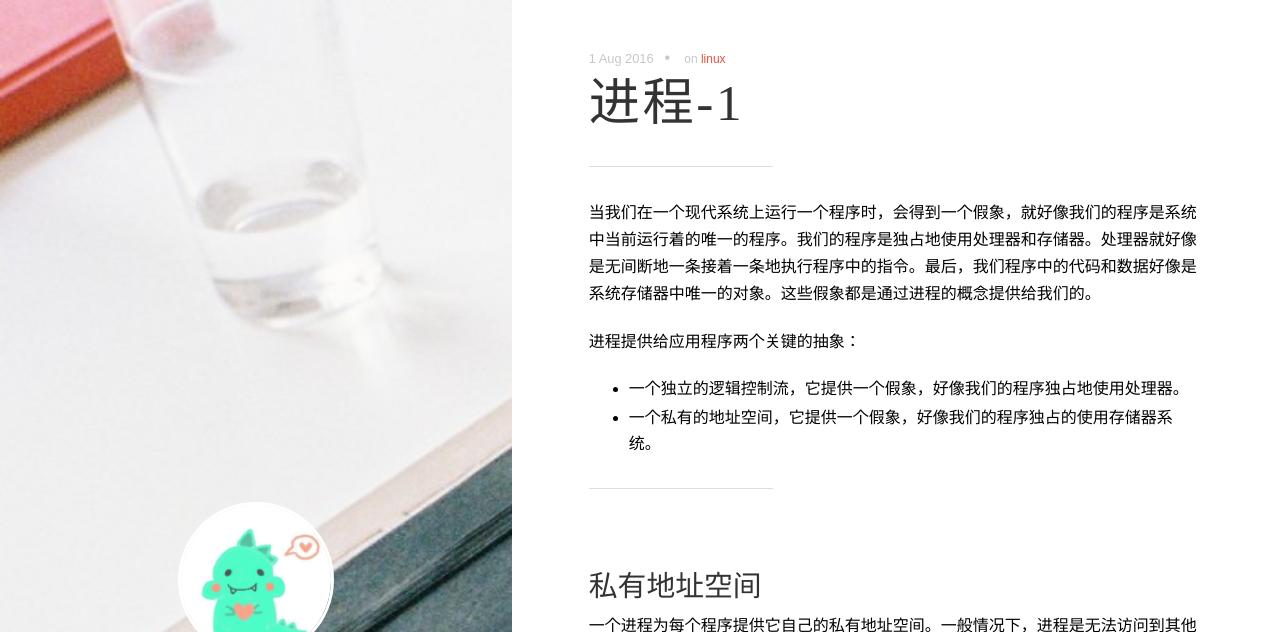
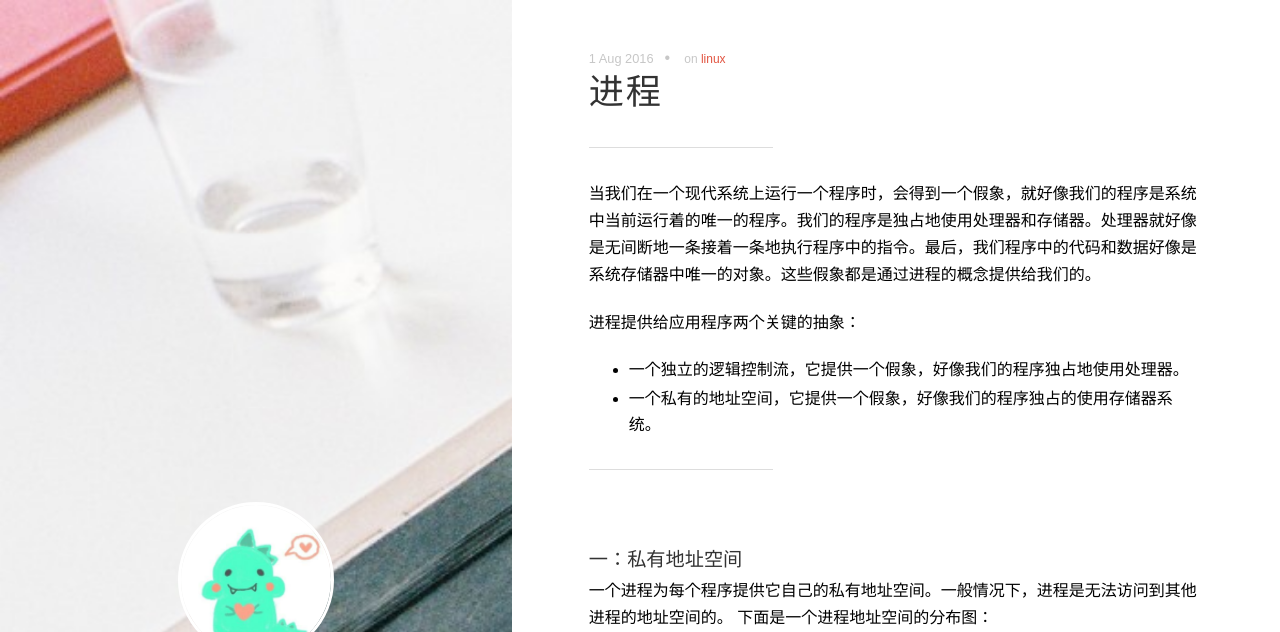
Before and after one commit to CYanLong/CYanLong.github.io, a Jekyll site: the page built from _posts/2016-08-01-process.md, in a window 1280 px wide and 1400 px high, cut to the strip 0-632 px from the top of the window. Built offline with Jekyll 4.4.1, drawn with Linux system fonts in a browser that asks for light colours; nearby versions of some CDN libraries; some of the changed text lies outside the part shown.

Commit message:
update title size

```diff
--- a/_posts/2016-08-01-process.md
+++ b/_posts/2016-08-01-process.md
@@ -1,5 +1,5 @@
 ---
-title: "进程-1"
+title: "进程"
 data: "2016-08-01"
 tags: [linux]
 ---
@@ -14,7 +14,7 @@ tags: [linux]
 
 ---
 <br/>
-<h3>私有地址空间</h3>
+<h4>一：私有地址空间</h4>
 一个进程为每个程序提供它自己的私有地址空间。一般情况下，进程是无法访问到其他进程的地址空间的。
 下面是一个进程地址空间的分布图：
 
@@ -23,17 +23,17 @@ tags: [linux]
 我们看到：每个进程都有自己的 `运行时堆`, `栈`，`代码和数据段(.data, .txt..)`。
 
 ---
-<br/>
-<h3>独立的控制流：</h3>
+
+<h4>二：独立的控制流：</h4>
 
 操作系统使用一种称为上下文切换(context switch)的技术来实现多任务。
 在进程执行的某些时刻，内核可以决定抢占当前进程，并重新开始一个先前被抢占的进程。这种决定叫做调度(schedule)，是由内核中称为调度器的代码处理的。内核为每个进程维持一个上下文。上下文就是内核重新启动一个被抢占的进程所需的状态。
 
 ---
-<br/>
-<h3>进程控制：</h3>
 
-<h4>1.创建和终止进程：</h4>
+<h4>三：进程控制：</h4>
+
+<h5>1.创建和终止进程：</h5>
 
 一个现有进程可以调用 `fork` 函数创建一个新进程：
 函数原型如下：
@@ -80,8 +80,7 @@ tags: [linux]
 
 
 ---
-<br/>
-<h4>2.加载并运行程序</h4>
+<h4>二：加载并运行程序</h4>
 
 大多时候，我们用 `fork`  函数创建子进程后，会让子进程调用一种 `exec` 函数以执行另一个程序。当进程调用一种 `exec` 函数时，该进程执行的程序完全替换为新程序，而新程序则从其main函数开始执行。
 
@@ -150,6 +149,6 @@ tags: [linux]
 最后：**`execve` 函数在当前进程的上下文中加载并运行一个新的程序。它会覆盖当前进程的地址空间，但并没有创建一个新进程。**
 
 ---
-<br/>
-<h3>总结：</h3>
+
+<h4>总结：</h4>
 本文首先提出了进程的两个重要的抽象：独立的逻辑控制流和独立的地址空间。然后介绍了几个基本的控制进程的系统调用。 `fork` 函数用来创建一个新进程， `exit` 函数退出进程， `exec` 函数用一个全新的函数替换当前进程的代码，数据，堆和栈段。
--- a/css/uno.css
+++ b/css/uno.css
@@ -962,7 +962,7 @@ h5 {
 
 h1 {
 	margin-top: 0;
-	font-size: 3.2em;
+	font-size: 2.2em;
 	line-height: 1.2em;
 	letter-spacing: .05em; }
 
```
Also changed, not shown: _posts/2016-08-01-childReap.md (+3 -6 lines).
